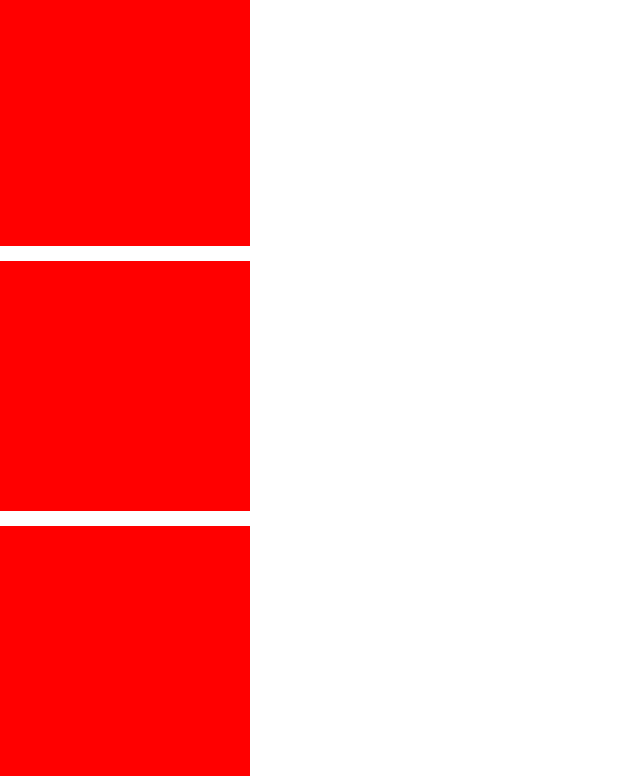
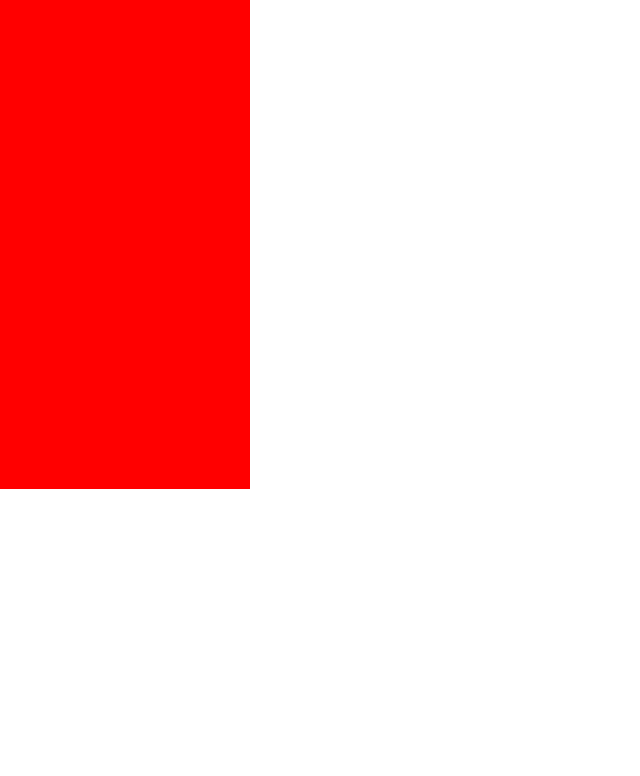
Before and after one commit to LuMonKi/project, a plain HTML site: page index.html in a window 1280 px wide. Shown: the part 179-955 px from the top of the page, without its empty margins (0-640 px from the left). After the commit the page ends 800 px from the top, so only its background shows below. Drawn offline with nearby package versions, Linux system fonts and the light colour scheme.

Commit message:
Возобновил проект

```diff
--- a/index.html
+++ b/index.html
@@ -16,7 +16,6 @@
     <h1>Hi world!</h1>
    <div class="block"></div>
    <div class="block"></div>
-   <div class="block"></div>
 
   </body>
 </html>
--- a/scss/style.scss
+++ b/scss/style.scss
@@ -2,5 +2,4 @@
     height: 250px;
     width: 250px;
     background-color: red;
-    margin-top: ;
 }
```
Also changed, not shown: scss/style.css, 1 other file.
